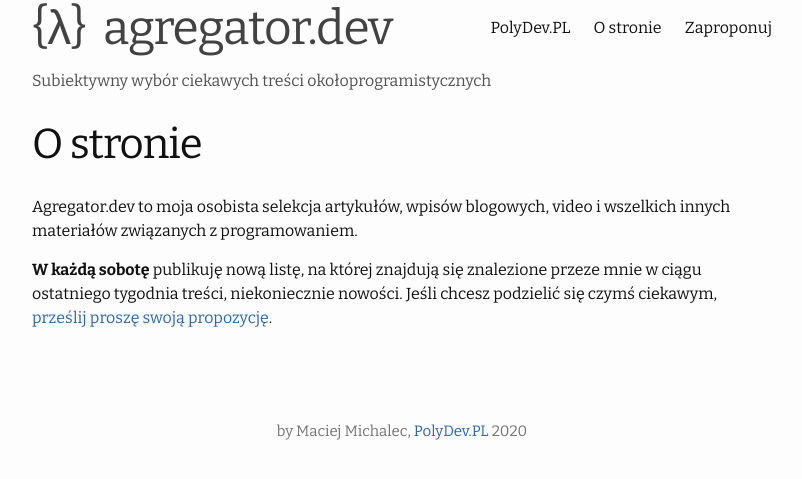
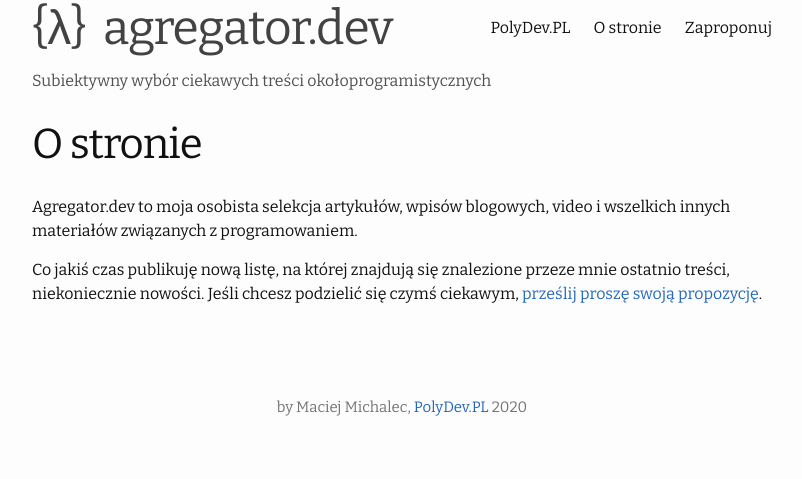
Before and after one commit to trivelt/agregator.dev, a Jekyll site: the page built from about.md, in a window 1280 px wide. Shown: the top 479 px of the page, without its empty margins (238-1040 px from the left). Built offline with Jekyll 4.4.1, drawn with Linux system fonts in a browser that asks for light colours.

Commit message:
Changed about page

```diff
--- a/about.md
+++ b/about.md
@@ -6,4 +6,4 @@ permalink: /about/
 
 Agregator.dev to moja osobista selekcja artykułów, wpisów blogowych, video i wszelkich innych materiałów związanych z programowaniem.
 
-<strong>W każdą sobotę</strong> publikuję nową listę, na której znajdują się znalezione przeze mnie w ciągu ostatniego tygodnia treści, niekoniecznie nowości. Jeśli chcesz podzielić się czymś ciekawym, <a href="/zaproponuj/">prześlij proszę swoją propozycję</a>.
+Co jakiś czas publikuję nową listę, na której znajdują się znalezione przeze mnie ostatnio treści, niekoniecznie nowości. Jeśli chcesz podzielić się czymś ciekawym, <a href="/zaproponuj/">prześlij proszę swoją propozycję</a>.
```
